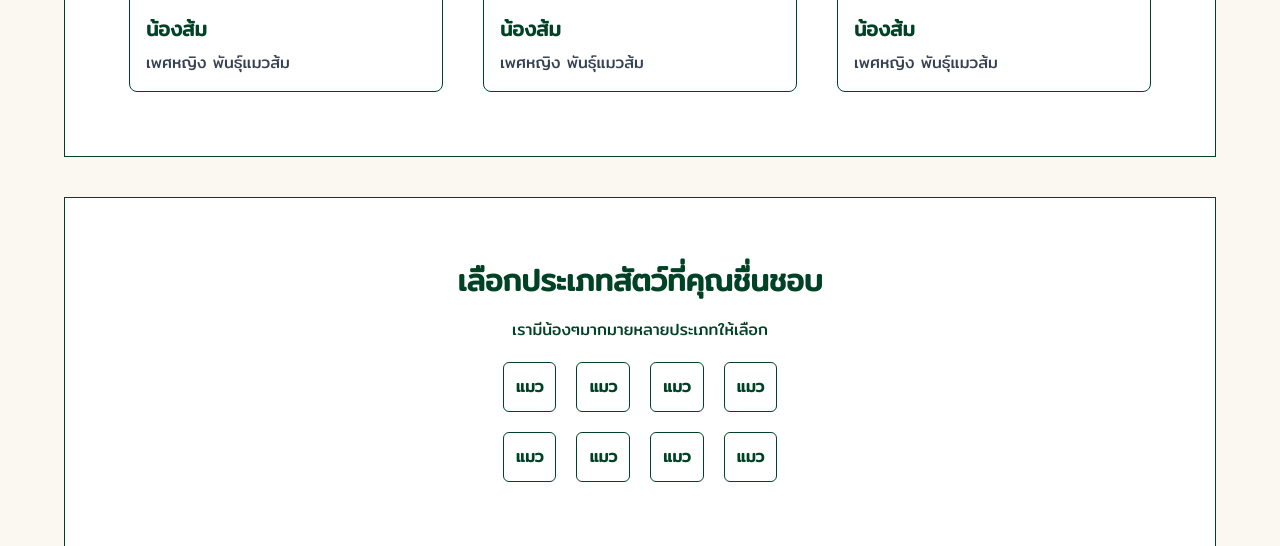
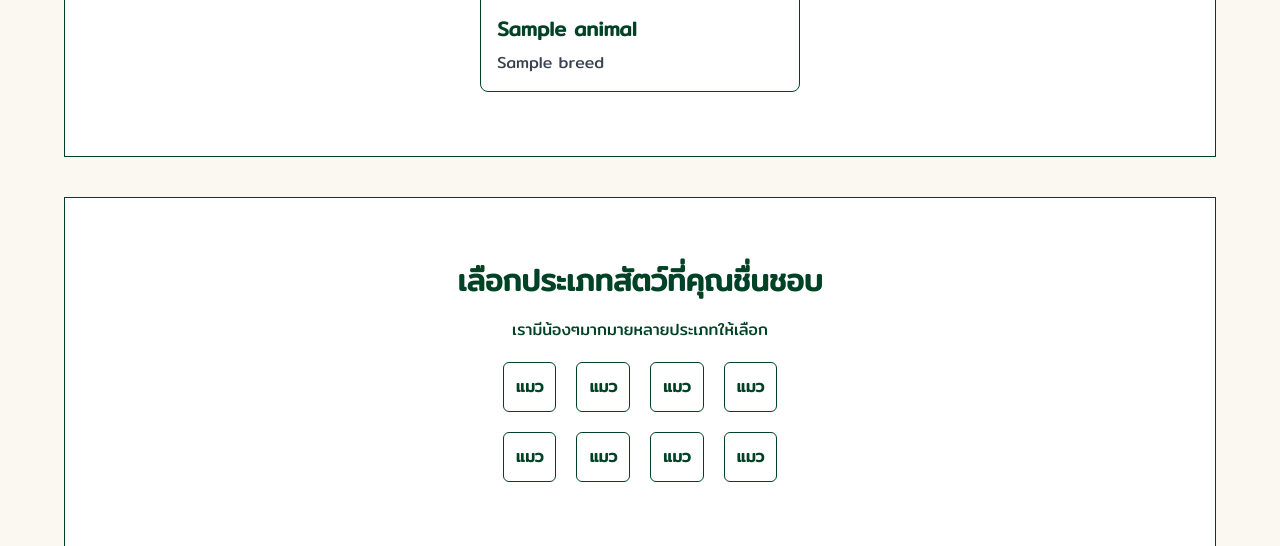
Before and after one commit to phubestp/habaanhainong-final-project, a Spring app: template frontend/habaanhainong/src/main/resources/templates/home.html in a window 1280 px wide. Shown: the part 957-1503 px from the top of the page. Run offline with Thymeleaf, Linux system fonts and the light colour scheme; the template is opened without the code that fills it: most values are stand-ins (such as "Sample title", 1, 10 or a date in 2020); data that the repository does not hold is empty; style sheets or scripts are compiled from the project's sources; some of the project's set-up classes (security, data sources, template engines, error pages and the like) are left out, and stand-ins take their place; some libraries are stand-ins or nearby versions.

Commit message:
use animals api in home

```diff
--- a/frontend/habaanhainong/src/main/resources/templates/fragments/pet-card.html
+++ b/frontend/habaanhainong/src/main/resources/templates/fragments/pet-card.html
@@ -11,14 +11,12 @@
          src="https://images.unsplash.com/photo-1596854407944-bf87f6fdd49e?ixlib=rb-4.0.3&ixid=M3wxMjA3fDB8MHxwaG90by1wYWdlfHx8fGVufDB8fHx8fA%3D%3D&auto=format&fit=crop&w=2080&q=80"
          alt="Image">
     <div class="absolute top-4 right-2">
-      <span class="text-xs mr-2 px-2.5 py-0.5 rounded border border-primary bg-white">แมว</span>
+      <span class="text-xs mr-2 px-2.5 py-0.5 rounded border border-primary bg-white" th:text="${animal_type}"></span>
     </div>
   </div>
   <div class="p-4 border-t-primary">
-    <h3 class="text-xl font-semibold mb-2">น้องส้ม</h3>
-    <p class="text-gray-700 text-base">
-      เพศหญิง พันธุ์แมวส้ม
-    </p>
+    <h3 class="text-xl font-semibold mb-2" th:text="${name}"></h3>
+    <p class="text-gray-700 text-base" th:text="${breed}"></p>
   </div>
 </div>
 </html>
--- a/frontend/habaanhainong/src/main/resources/templates/home.html
+++ b/frontend/habaanhainong/src/main/resources/templates/home.html
@@ -37,9 +37,10 @@
     <h1 class="text-3xl font-semibold">น้องๆกำลังรอคุณอยู่นะ</h1>
     <p class="py-5">ดูน้องๆที่น่ารักพวกนี้สิ เลือกสัตว์ที่คุณอยากเลี้ยงได้เลย</p>
     <div class="flex lg:flex-row flex-col lg:justify-between lg:gap-x-10 gap-y-10">
-        <div th:insert="~{fragments/pet-card :: pet-card}" ></div>
-        <div th:insert="~{fragments/pet-card :: pet-card}" ></div>
-        <div th:insert="~{fragments/pet-card :: pet-card}" ></div>
+      <div th:each="animal : ${animals}">
+        <div th:insert="~{fragments/pet-card :: pet-card}"
+             th:with="name=${animal.name},animal_type=${animal.animal_type},breed=${animal.breed},sex=${animal.sex}"></div>
+      </div>
     </div>
   </div>
   <!-- Pet Type -->
```
Also changed, not shown: frontend/habaanhainong/src/main/java/ku/cs/habaanhainong/controller/HomeController.java (+7 -1 lines).
